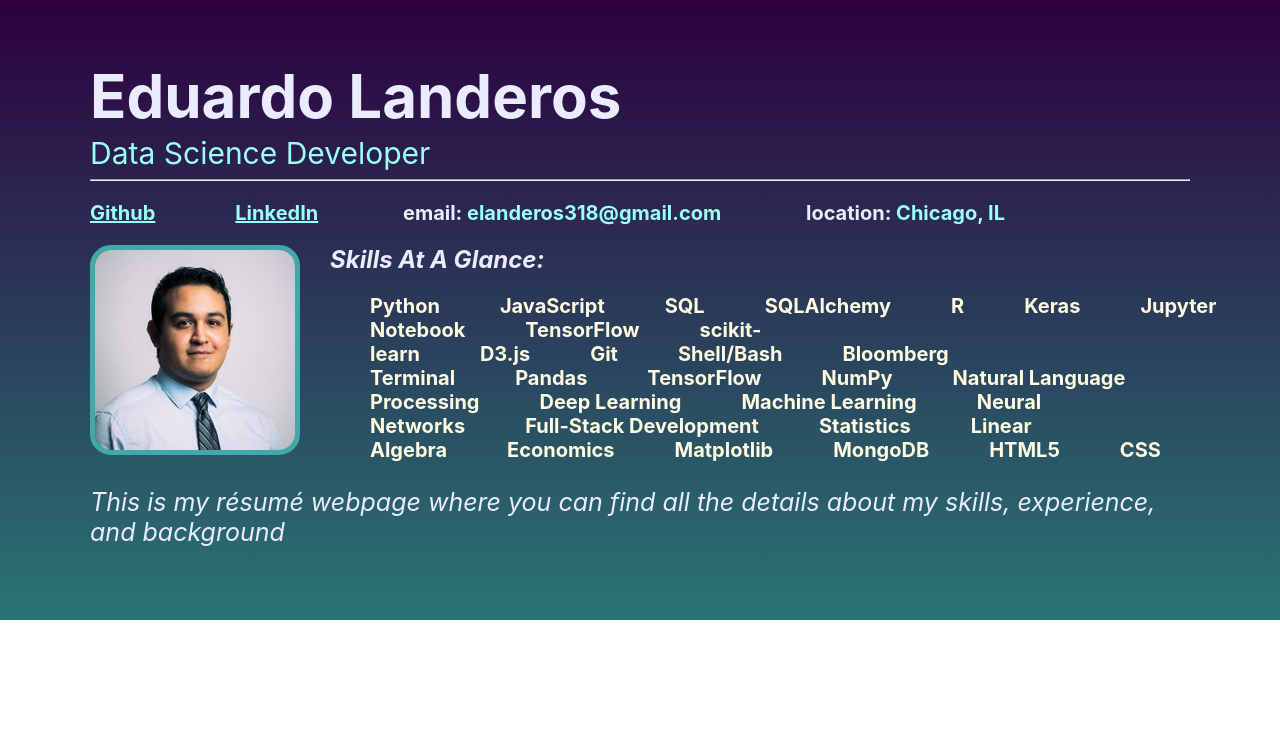
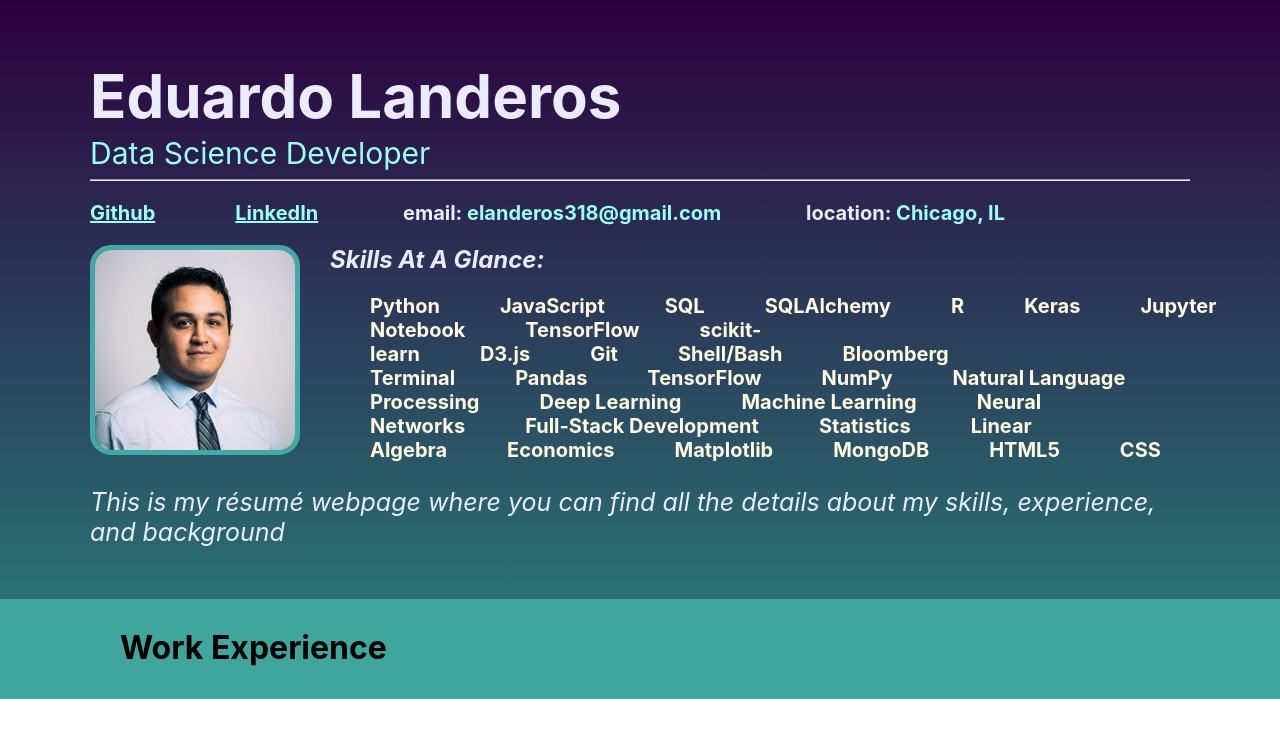
Before and after one commit to elanderos318/portfolio-website, a React (Create React App) app: page / in a window 1280 px wide. Shown: the top 738 px of the page. Built offline with nearby package versions, Linux system fonts and the light colour scheme.

Commit message:
Added work header

```diff
--- a/src/App.css
+++ b/src/App.css
@@ -690,3 +690,35 @@ a {
 ***********************************************************************
 ***********************************************************************
 ******************************************************************** */
+
+.work-container {
+  height: 100px;
+  width: 100%;
+  background-color: hsl(175deg, 45%, 45%);
+  margin-top: -21px;
+  position: relative;
+}
+
+.work-header {
+  padding-left: 120px;
+  padding-top: 8px;
+}
+
+
+/* background-color: hsl(175deg, 45%, 80%); */
+
+
+/* .header {
+  height: 580px;
+  width: 100%;
+  background: linear-gradient(180deg, #2c003e, #297574);
+  color: hsl(240deg, 100%, 96%);
+  position: relative;
+} */
+
+/* .header-content {
+  padding-top: 30px;
+  padding-left: 120px;
+  padding-right: 120px;
+  position: relative;
+} */
--- a/src/App.js
+++ b/src/App.js
@@ -90,6 +90,7 @@ function Header() {
 }
 
 
+
 class App extends React.Component {
 
   constructor(props) {
@@ -98,7 +99,21 @@ class App extends React.Component {
 
   render() {
     return (
-      <Header />
+
+
+      <div className="portfolio-body">
+
+        <Header />
+
+        <div className="work-container">
+          <div className="work-header">
+            <h1 className="work-title">Work Experience</h1>
+          </div>
+        </div>
+
+      </div>
+
+
       // {/* <div className="App">
       //   <header className="App-header">
       //     <img src={logo} className="App-logo" alt="logo" />
```
